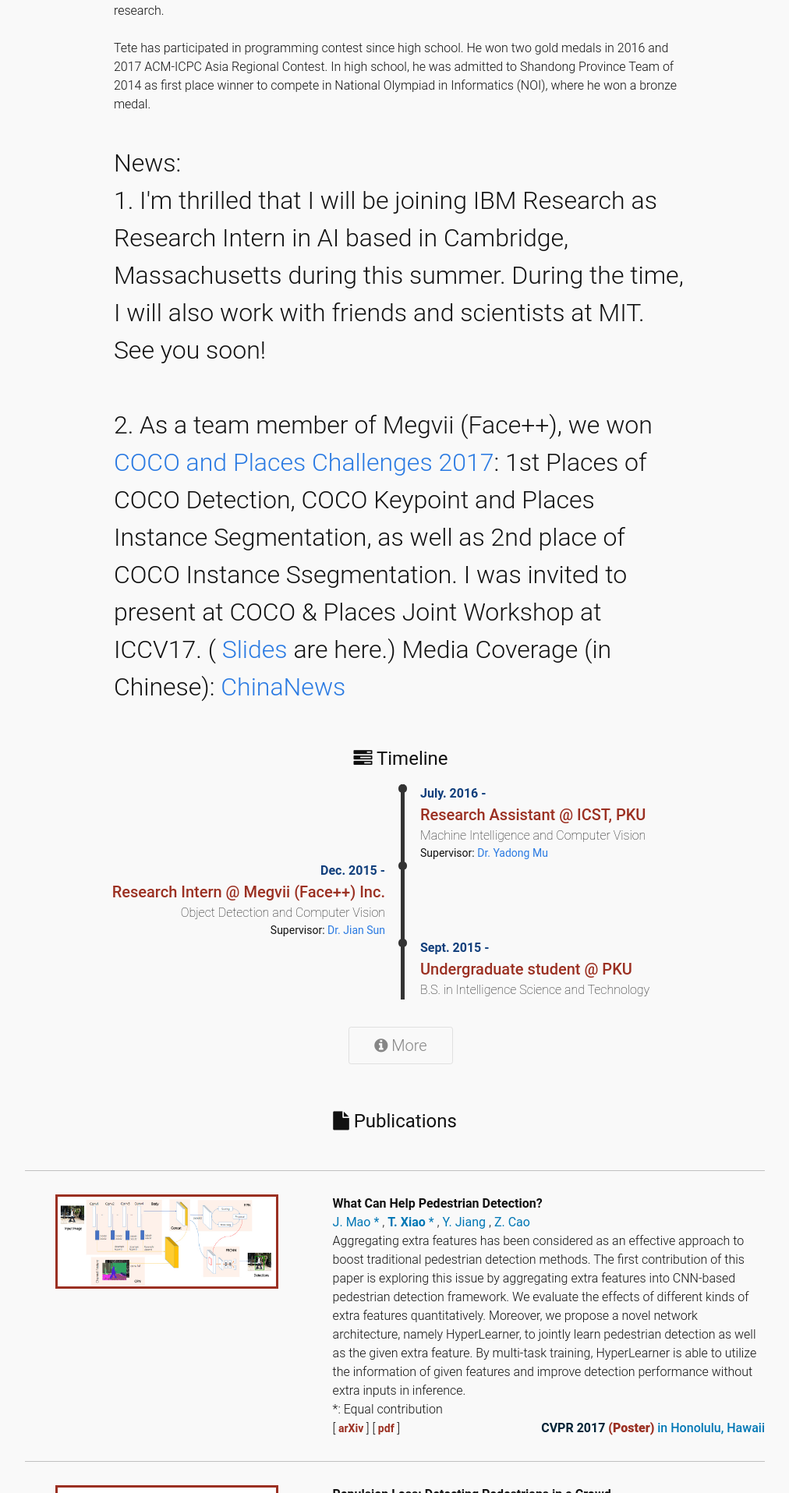
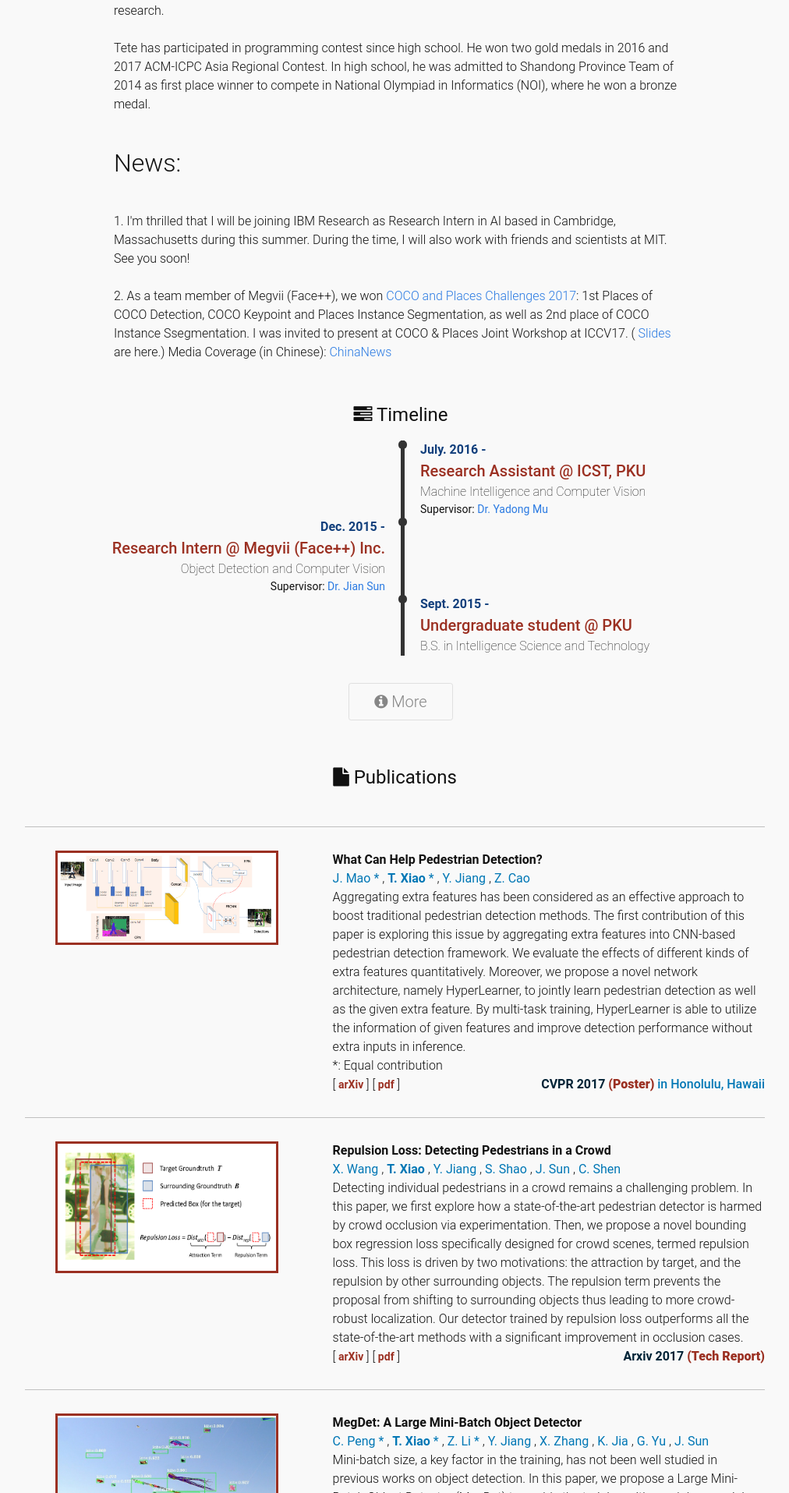
Before and after one commit to Tete-Xiao/Tete-Xiao.github.io, a Jekyll site: the page built from index.html, in a window 1280 px wide. Shown: the part 638-2553 px from the top of the page at 78% size, without its empty margins (126-1138 px from the left). Built offline with Jekyll 4.4.1, drawn with Linux system fonts in a browser that asks for light colours.

Commit message:
fix bugs in bio

```diff
--- a/_data/bio.yml
+++ b/_data/bio.yml
@@ -8,7 +8,7 @@
   title:    ""
   content:  "<strong>Tete Xiao</strong> is an undergraduate student majoring in Intelligence Science at <strong>Peking University (PKU)</strong>, the premium university in China. He works as senior research intern at <strong>Megvii (Face++) Inc.</strong> (a leading Chinese AI start-up)
   mentored by <a href='https://scholar.google.com/citations?user=p3z4sVUAAAAJ&hl=zh-CN'>Mr. Yuning Jiang</a> and supervised by
-  <a href='http://www.jiansun.org/'>Dr. Jian Sun</a>. He is also a research assistant at Institute of Computer Science and Technology <strong>(ICST)</strong>, Peking University, supervised by <a href='http://www.muyadong.com/'>Dr. Yadong Mu</a>. His research interests lie in the field of <strong>Object Detection</strong>, <strong>Computer Vision</strong> and <strong>Machine Learning</strong>. He has received China National Scholarship for his excellent performance in courses and research. <br> <br> Tete has participated in programming contest since high school. He won two gold medals in 2016 and 2017 ACM-ICPC Asia Regional Contest. In high school, he was admitted to Shandong Province Team of 2014 as first place winner to compete in National Olympiad in Informatics (NOI), where he won a bronze medal. <br><br> <h1>News:</hr> <br>
+  <a href='http://www.jiansun.org/'>Dr. Jian Sun</a>. He is also a research assistant at Institute of Computer Science and Technology <strong>(ICST)</strong>, Peking University, supervised by <a href='http://www.muyadong.com/'>Dr. Yadong Mu</a>. His research interests lie in the field of <strong>Object Detection</strong>, <strong>Computer Vision</strong> and <strong>Machine Learning</strong>. He has received China National Scholarship for his excellent performance in courses and research. <br> <br> Tete has participated in programming contest since high school. He won two gold medals in 2016 and 2017 ACM-ICPC Asia Regional Contest. In high school, he was admitted to Shandong Province Team of 2014 as first place winner to compete in National Olympiad in Informatics (NOI), where he won a bronze medal. <br><br> <h1>News:</h1> <br>
   1. I'm thrilled that I will be joining IBM Research as Research Intern in AI based in Cambridge, Massachusetts during this summer. During the time, I will also work with friends and scientists at MIT. See you soon! <br><br>
   2. As a team member of Megvii (Face++), we won <a href='https://places-coco2017.github.io/'>COCO and Places Challenges 2017</a>: 1st Places of COCO Detection, COCO Keypoint and Places Instance Segmentation, as well as 2nd place of COCO Instance Ssegmentation. I was invited to present at COCO & Places Joint Workshop at ICCV17. (<a href='http://presentations.cocodataset.org/COCO17-Detect-Megvii.pdf'> Slides </a> are here.) Media Coverage (in Chinese): <a href='http://finance.chinanews.com/it/2017/10-30/8363826.shtml'> ChinaNews </a>"
 short:
```
